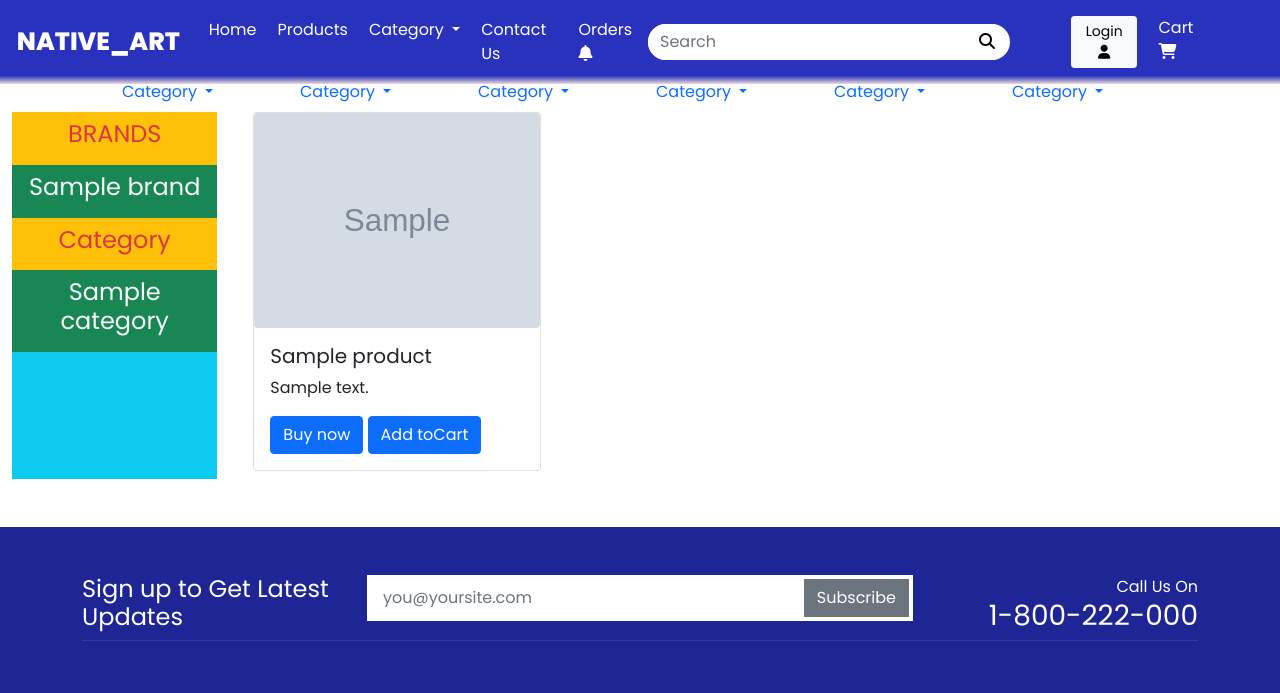
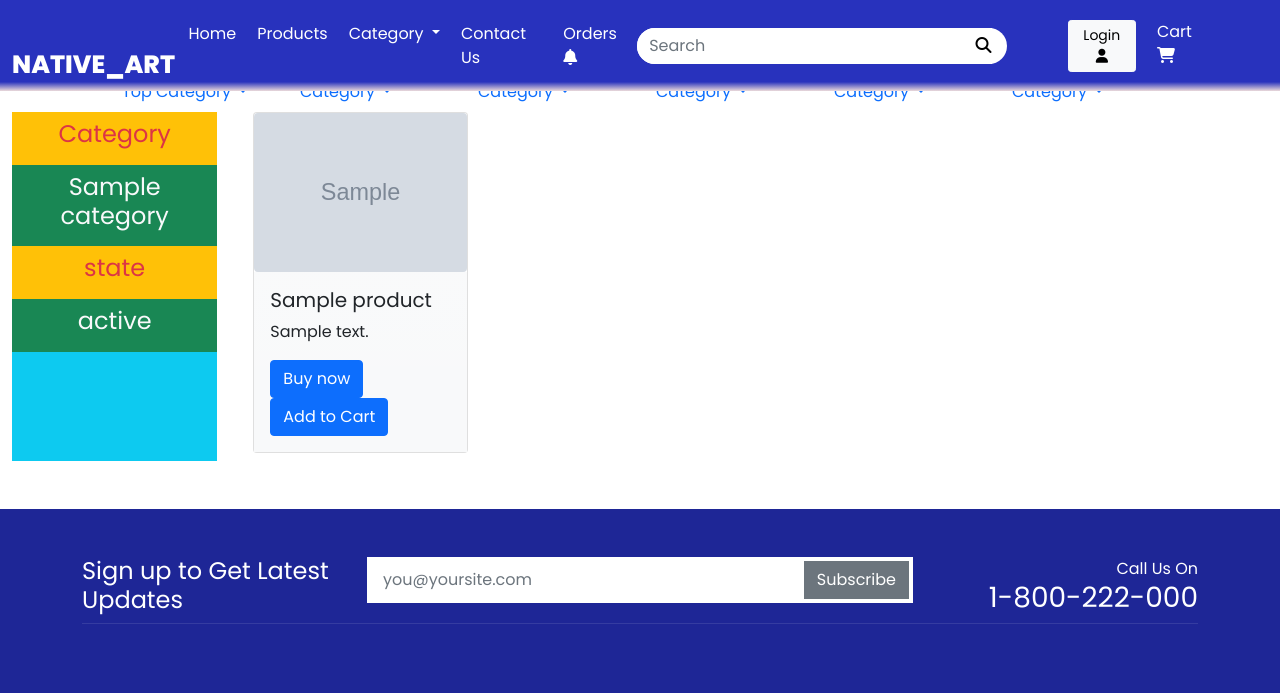
Before and after one commit to Rakesh60/native-E, a PHP site: page /productpage.php?category=1 in a window 1280 px wide. Shown: the top 693 px of the page. Run offline with PHP 8.4, Linux system fonts and the light colour scheme; tables that the repository leaves empty or names only in its code hold one stand-in row (values such as "Sample post"); a stand-in replaces the project's code that opens the database connection; some libraries are stand-ins or nearby versions.

Commit message:
category staged

```diff
--- /dev/null
+++ b/funcions/common_function.php
@@ -0,0 +1,209 @@
+<?php
+// including connect file
+include './admin_area/includes/connect.php';
+
+//Getting products
+
+function getproducts()
+{
+
+    global $conn;
+//Condition To Check Isset or not
+    if (!isset($_GET['category'])) {
+        if (!isset($_GET['state'])) {
+
+            $select_query = "SELECT * FROM `products` ORDER BY rand() limit 0,4";
+            $result_query = mysqli_query($conn, $select_query);
+
+            while ($row = mysqli_fetch_assoc($result_query)) {
+                $product_id = $row['product_id'];
+                $product_title = $row['product_title'];
+                $description = $row['product_description'];
+                $product_image1 = $row['product_image1'];
+                $product_price = $row['product_price'];
+                $category_id = $row['category_id'];
+                $state_id = $row['state_id'];
+                echo "<div class='col-lg-3 col-md-6 col-sm-12 mb-2 d-flex '>
+    <div class='card'>
+        <img class='rounded' src='./admin_area/product_images/$product_image1' class='card-img-top' alt='...'>
+        <div class='card-body d-flex flex-column justify-content-end bg-light bg-gradient'>
+            <h5 class='card-title'>$product_title</h5>
+            <p class='card-text'>$description </p>
+
+           <div class='d-grid gap-2 d-md-block '>
+           <a href='#' class='btn  btn-primary'>Buy now</a>
+           <a href='#' class='btn  btn-primary'>Add to Cart <i class=''></i> </a>
+           </div>
+
+        </div>
+    </div>
+
+</div>";
+
+            }
+
+        }
+    }
+}
+//GETTING unique categories
+function get_unique_category()
+{
+
+    global $conn;
+//Condition To Check Isset or not
+    if (isset($_GET['category'])) {
+        $category_id = $_GET['category'];
+
+        $select_query = "SELECT * FROM `products` WHERE category_id=$category_id";
+        $result_query = mysqli_query($conn, $select_query);
+        $num_rows = mysqli_num_rows($result_query);
+        if ($num_rows == 0) {
+            echo "<h2 class='text-center text-warning'>Stock Not Available for this category</h1><p class='text-center'>We will get the stocks soon</p>
+            <div class='alert alert-primary' role='alert'>
+            Click this link t browse other item <a href='productpage.php?' class='alert-link'>
+            NAtiveart.com
+          </div> ";
+        }
+
+// $row=mysqli_fetch_assoc($result_query);
+//echo $row['product_title'];
+        while ($row = mysqli_fetch_assoc($result_query)) {
+            $product_id = $row['product_id'];
+            $product_title = $row['product_title'];
+            $description = $row['product_description'];
+            $product_image1 = $row['product_image1'];
+            $product_price = $row['product_price'];
+            $category_id = $row['category_id'];
+            $state_id = $row['state_id'];
+            echo "<div class='col-lg-3 col-md-6 col-sm-12 mb-2 d-flex '>
+    <div class='card'>
+        <img class='rounded' src='./admin_area/product_images/$product_image1' class='card-img-top' alt='...'>
+        <div class='card-body d-flex flex-column justify-content-end bg-light bg-gradient'>
+            <h5 class='card-title'>$product_title</h5>
+            <p class='card-text'>$description </p>
+
+           <div class='d-grid gap-2 d-md-block '>
+           <a href='#' class='btn  btn-primary'>Buy now</a>
+           <a href='#' class='btn  btn-primary'>Add to Cart <i class=''></i> </a>
+           </div>
+
+        </div>
+    </div>
+
+</div>";
+
+        }
+
+    }
+}
+
+//GETTING UNique_state
+//GETTING unique categories
+function get_unique_state()
+{
+
+    global $conn;
+//Condition To Check Isset or not
+    if (isset($_GET['state'])) {
+        $state_title = $_GET['state'];
+
+        $select_query = "SELECT * FROM `products` WHERE state_title=$state_title";
+        $result_query = mysqli_query($conn, $select_query);
+        $num_rows = mysqli_num_rows($result_query);
+        if ($num_rows == 0) {
+            echo "<h2 class='text-center text-warning'>Stock Not Available for this State</h1><p class='text-center'>We will get the stocks soon</p>
+            <div class='alert alert-primary' role='alert'>
+            Click this link t browse other item <a href='productpage.php?' class='alert-link'>
+            NAtiveart.com
+          </div> ";
+        }
+
+        while ($row = mysqli_fetch_assoc($result_query)) {
+            $product_id = $row['product_id'];
+            $product_title = $row['product_title'];
+            $description = $row['product_description'];
+            $product_image1 = $row['product_image1'];
+            $product_price = $row['product_price'];
+            $category_id = $row['category_id'];
+            $state_id = $row['state_id'];
+            echo "<div class='col-lg-3 col-md-6 col-sm-12 mb-2 d-flex '>
+    <div class='card'>
+        <img class='rounded' src='./admin_area/product_images/$product_image1' class='card-img-top' alt='...'>
+        <div class='card-body d-flex flex-column justify-content-end bg-light bg-gradient'>
+            <h5 class='card-title'>$product_title</h5>
+            <p class='card-text'>$description </p>
+
+           <div class='d-grid gap-2 d-md-block '>
+           <a href='#' class='btn  btn-primary'>Buy now</a>
+           <a href='#' class='btn  btn-primary'>Add to Cart <i class=''></i> </a>
+           </div>
+
+        </div>
+    </div>
+
+</div>";
+
+        }
+
+    }
+}
+
+//DISPLAYING state
+function getstate()
+{
+    global $conn;
+    $select_state = "SELECT *FROM `state`";
+    $result_state = mysqli_query($conn, $select_state);
+// $row_data=mysqli_fetch_assoc($result_state);
+// echo $row_data['state_title'];
+    while ($row_data = mysqli_fetch_assoc($result_state)) {
+        $state_title = $row_data['state_title'];
+        $state_title = $row_data['state_title'];
+        echo "<li class='nav-item bg-success'>
+    <a href='productpage.php?state=$state_title' class=' nav-link text-light'>
+        <h4>$state_title</h4>
+    </a>
+</li>";
+
+    }
+}
+
+//DISPLAY CATEGORY
+function getcategory()
+{
+    global $conn;
+    $select_category = "SELECT *FROM `categories`";
+    $result_category = mysqli_query($conn, $select_category);
+// $row_data=mysqli_fetch_assoc($result_category);
+// echo $row_data['category_title'];
+    while ($row_data = mysqli_fetch_assoc($result_category)) {
+        $category_title = $row_data['category_title'];
+        $category_id = $row_data['category_id'];
+        echo "<li class='nav-item bg-success'>
+    <a href='productpage.php?category=$category_id' class=' nav-link text-light'>
+        <h4>$category_title</h4>
+    </a>
+</li>";
+
+    }
+}
+
+//DROPDOWN CATEGORY
+
+function getdropdowncategory()
+{
+    global $conn;
+    $select_category = "SELECT *FROM `categories`";
+    $result_category = mysqli_query($conn, $select_category);
+    // $row_data=mysqli_fetch_assoc($result_category);
+    // echo $row_data['category_title'];
+    while ($row_data = mysqli_fetch_assoc($result_category)) {
+        $category_title = $row_data['category_title'];
+        $category_id = $row_data['category_id'];
+        echo "<li class='bg-primary' ><a class='dropdown-item' href='productpage.php?category=$category_id'>
+                                    $category_title
+                                </a>
+                            </li>";
+
+    }
+}
--- a/indexfirst.htm
+++ b/indexfirst.htm
@@ -23,11 +23,8 @@
 
 
 
-    <!-- ############### Fontawesome CDN ################ -->
 
-    <link rel="stylesheet" href="https://cdnjs.cloudflare.com/ajax/libs/font-awesome/6.4.0/css/all.min.css"
-        integrity="sha512-iecdLmaskl7CVkqkXNQ/ZH/XLlvWZOJyj7Yy7tcenmpD1ypASozpmT/E0iPtmFIB46ZmdtAc9eNBvH0H/ZpiBw=="
-        crossorigin="anonymous" referrerpolicy="no-referrer" />
+
 
     <!-- Google Fonts apis -->
     <link rel="preconnect" href="https://fonts.googleapis.com">
--- a/productpage.php
+++ b/productpage.php
@@ -1,6 +1,7 @@
 <!-- Connect File -->
 <?php
 include 'admin_area\includes\connect.php';
+include 'funcions\common_function.php';
 
 ?>
 
@@ -26,7 +27,7 @@ include 'admin_area\includes\connect.php';
 
 
     <!-- FONT AWSOME LINK -->
-    <script src="https://kit.fontawesome.com/ef36600fd6.js" crossorigin="anonymous"></script>
+    <script src="https://kit.fontawesome.com/5f91f3dc4d.js" crossorigin="anonymous"></script>
 
     <!-- Google Fonts apis -->
     <link rel="preconnect" href="https://fonts.googleapis.com">
@@ -47,7 +48,7 @@ include 'admin_area\includes\connect.php';
             <!-- NAV BAR -->
             <nav class="navbar  navbar-expand-lg" id="navbar">
                 <div class="container-fluid">
-                    <a class="navbar-brand" href="#" id="nlogo"><img src="" alt=""> NATIVE_ART</a>
+                    <a class="navbar-" href="#" id="nlogo"><img src="" alt=""> NATIVE_ART</a>
                     <!-- navbar-toggler  add this class in button-->
                     <button class="navbar-toggler btn btn-outline-info" type="button" data-bs-toggle="collapse"
                         data-bs-target="#navbarSupportedContent" aria-controls="navbarSupportedContent"
@@ -69,12 +70,7 @@ include 'admin_area\includes\connect.php';
                                 </a>
                                 <ul class="dropdown-menu " aria-labelledby="navbarDropdown"
                                     style="background-color: #5959ff" ;>
-                                    <li><a class=" dropdown-item" href="#category">products category1</a></li>
-                                    <li><a class=" dropdown-item" href="#">products category</a></li>
-                                    <li><a class=" dropdown-item" href="#">products category</a></li>
-                                    <li><a class=" dropdown-item" href="#">products category</a></li>
-                                    <li><a class=" dropdown-item" href="#">products category</a></li>
-
+                                    <?php getdropdowncategory();?>
                                 </ul>
 
                             <li class="nav-item">
@@ -123,18 +119,9 @@ include 'admin_area\includes\connect.php';
                     <li class="nav-item dropdown">
                         <a class="nav-link dropdown-toggle" href="#" id="navbarDropdown" role="button"
                             data-bs-toggle="dropdown" aria-expanded="false">
-                            Category
+                            Top Category
                         </a>
-                        <ul class="dropdown-menu " aria-labelledby="navbarDropdown" style="background-color: #5959ff" ;>
-                            <li><a class=" dropdown-item" href="#category">products category1</a></li>
-                            <li><a class=" dropdown-item" href="#">products category</a></li>
-                            <li><a class=" dropdown-item" href="#">products category</a></li>
-                            <li><a class=" dropdown-item" href="#">products category</a></li>
-                            <li><a class=" dropdown-item" href="#">products category</a></li>
-
-                        </ul>
-
-
+                        <ul class="dropdown-menu " aria-labelledby="navbarDropdown" <?php getdropdowncategory();?></ul>
                     </li>
                 </div>
 
@@ -248,53 +235,22 @@ include 'admin_area\includes\connect.php';
                 <ul class="navbar-nav me-auto text-center">
                     <li class="nav-item bg-warning">
                         <a href="" class="nav-link text-danger">
-                            <h4>BRANDS</h4>
-                        </a>
-                    </li>
-
-                    <?php
-
-$select_brands = "SELECT *FROM `brands`";
-$result_brands = mysqli_query($conn, $select_brands);
-// $row_data=mysqli_fetch_assoc($result_brands);
-// echo $row_data['brand_title'];
-while ($row_data = mysqli_fetch_assoc($result_brands)) {
-    $brand_title = $row_data['brand_title'];
-    $brand_id = $row_data['brand_id'];
-    echo "<li class='nav-item bg-success'>
-    <a href='productpage.php?brand=$brand_id' class=' nav-link text-light'>
-        <h4>$brand_title</h4>
-    </a>
-</li>";
-
-}
-?>
-
-
-
-
-
-                    <li class="nav-item bg-warning">
-                        <a href="" class="nav-link text-danger">
                             <h4>Category</h4>
                         </a>
                     </li>
                     <?php
 
-$select_category = "SELECT *FROM `categories`";
-$result_category = mysqli_query($conn, $select_category);
-// $row_data=mysqli_fetch_assoc($result_category);
-// echo $row_data['category_title'];
-while ($row_data = mysqli_fetch_assoc($result_category)) {
-    $category_title = $row_data['category_title'];
-    $category_id = $row_data['category_id'];
-    echo "<li class='nav-item bg-success'>
-    <a href='productpage.php?category=$category_id' class=' nav-link text-light'>
-        <h4>$category_title</h4>
-    </a>
-</li>";
+getcategory();
+?>
 
-}
+                    <li class="nav-item bg-warning">
+                        <a href="" class="nav-link text-danger">
+                            <h4>state</h4>
+                        </a>
+                    </li>
+
+                    <?php
+getstate();
 ?>
 
                 </ul>
@@ -305,37 +261,15 @@ while ($row_data = mysqli_fetch_assoc($result_category)) {
             <div class=" col-lg-10 col-md-9 col-sm-12">
                 <!-- Products -->
                 <div class="container row">
-                <!-- Fetching products -->
-                <?php
+                    <!-- Fetching  Full products -->
+                    <?php
+getproducts();
 
-$select_query = "SELECT * FROM `products` ORDER BY rand() limit 0,4";
-$result_query = mysqli_query($conn, $select_query);
-// $row=mysqli_fetch_assoc($result_query);
-//echo $row['product_title'];
-while ($row = mysqli_fetch_assoc($result_query)) {
-    $product_id = $row['product_id'];
-    $product_title = $row['product_title'];
-    $description = $row['product_description'];
-    $product_image1 = $row['product_image1'];
-    $product_price = $row['product_price'];
-    $category_id = $row['category_id'];
-    $brand_id = $row['brand_id'];
-    echo "<div class='col-lg-3 col-md-6 col-sm-12 mb-2  '>
-    <div class='card' style='width: 18rem;'>
-        <img class='rounded' src='./admin_area/product_images/$product_image1' class='card-img-top' alt='...'>
-        <div class='card-body'>
-            <h5 class='card-title'>$product_title</h5>
-            <p class='card-text'>$description </p>
+//get unique category
+get_unique_category();
+//get unique state
+get_unique_state();
 
-            <a href='#' class='btn btn-primary'>Buy now</a>
-            <a href='#' class='btn btn-primary'>Add toCart <i class=''></i> </a>
-
-        </div>
-    </div>
-
-</div>";
-
-}
 ?>
 
 
@@ -353,29 +287,6 @@ while ($row = mysqli_fetch_assoc($result_query)) {
                         </div>
 
                     </div> -->
-
-
-
-
-
-
-
-
-
-
-
-
-
-
-
-
-
-
-
-
-
-
-
 
 
 
@@ -550,18 +461,18 @@ while ($row = mysqli_fetch_assoc($result_query)) {
             </div>
             <div class="footer-bottom footer-border-top light py-3">
                 <div class="container text-center">
-                    <p class="m-0">© 2021 copyright <a href="#" class="text-reset">pxdraft</a></p>
+                    <p class="m-0">© 2021 copyright <a href="#" class="text-reset">nativeart.co.in</a></p>
                 </div>
             </div>
         </footer>
     </footer>
     <!-- Bootstrap JavaScript Libraries -->
     <script src="https://cdn.jsdelivr.net/npm/@popperjs/core@2.9.2/dist/umd/popper.min.js"
-        integrity="sha384-IQsoLXl5PILFhosVNubq5LC7Qb9DXgDA9i+tQ8Zj3iwWAwPtgFTxbJ8NT4GN1R8p"
-        crossorigin="anonymous"></script>
+        integrity="sha384-IQsoLXl5PILFhosVNubq5LC7Qb9DXgDA9i+tQ8Zj3iwWAwPtgFTxbJ8NT4GN1R8p" crossorigin="anonymous">
+    </script>
     <script src="https://cdn.jsdelivr.net/npm/bootstrap@5.0.2/dist/js/bootstrap.min.js"
-        integrity="sha384-cVKIPhGWiC2Al4u+LWgxfKTRIcfu0JTxR+EQDz/bgldoEyl4H0zUF0QKbrJ0EcQF"
-        crossorigin="anonymous"></script>
+        integrity="sha384-cVKIPhGWiC2Al4u+LWgxfKTRIcfu0JTxR+EQDz/bgldoEyl4H0zUF0QKbrJ0EcQF" crossorigin="anonymous">
+    </script>
 
 </body>
 
--- /dev/null
+++ b/version.php
@@ -0,0 +1 @@
+<?php phpinfo();
```
Also changed, not shown: indexraj.html (+7 -4 lines), snippet.html (+16 -0 lines).
